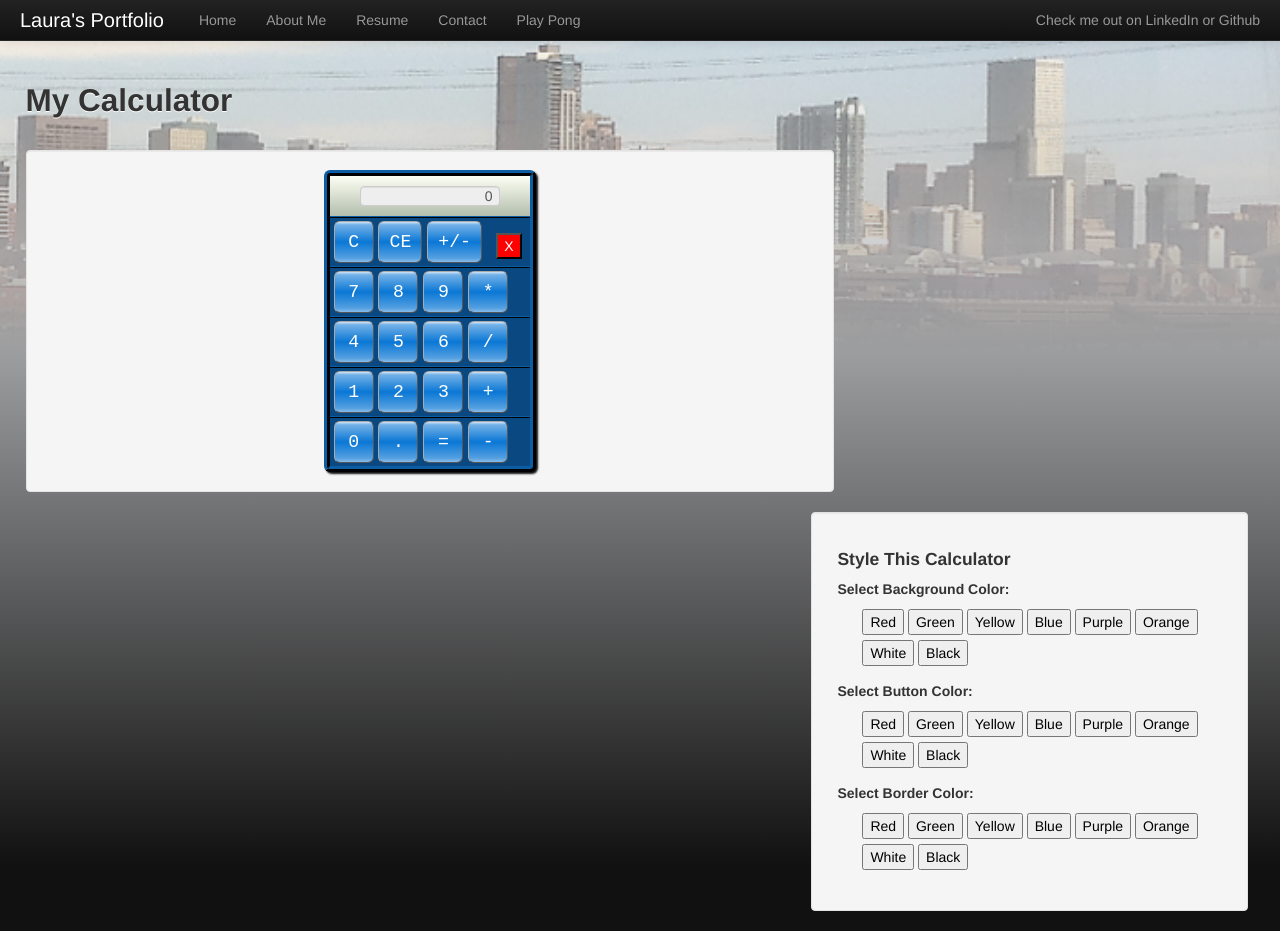
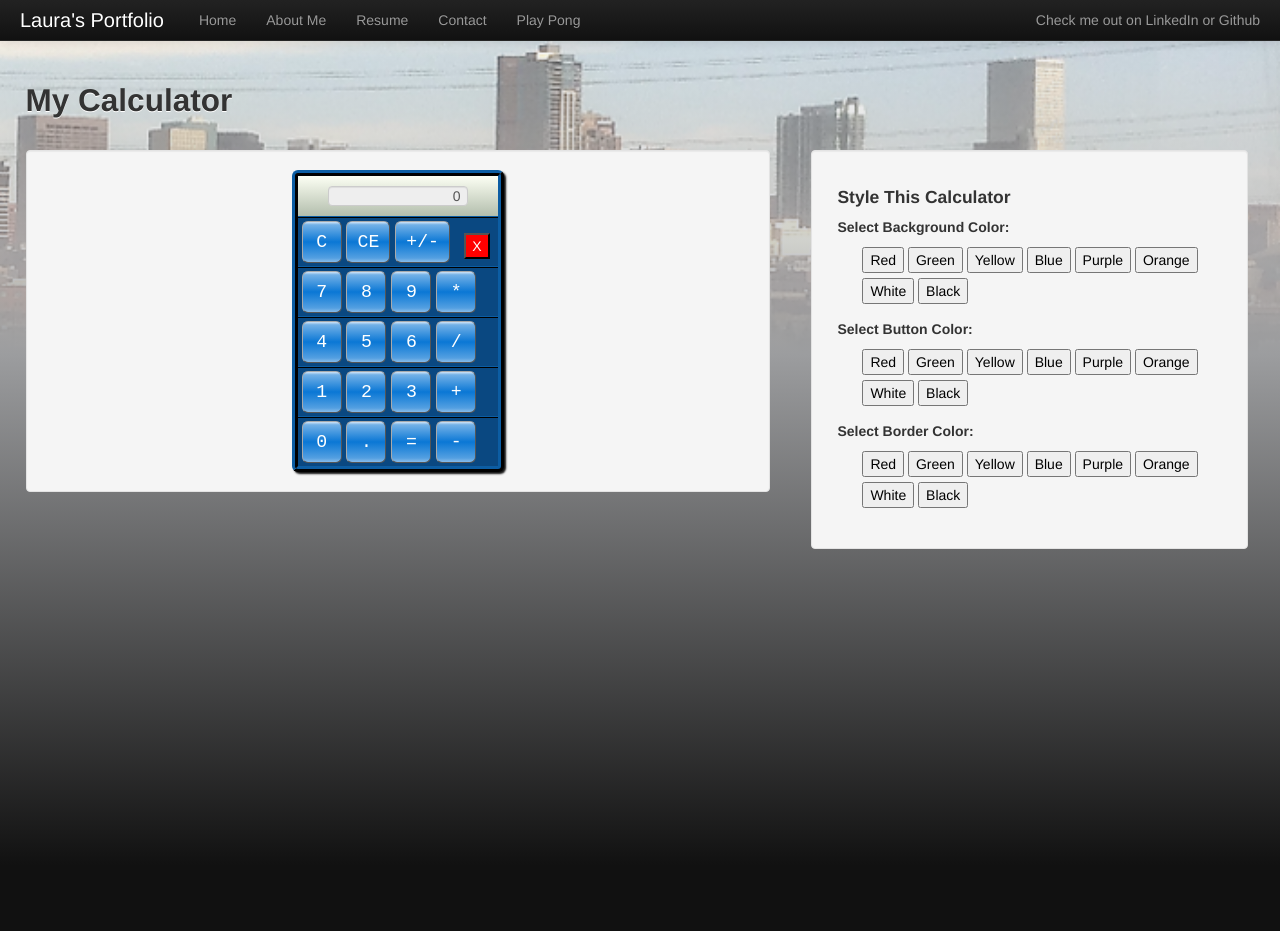
Before and after one commit to LauraR6561/Laurar6561.github.io, a Jekyll site: the page built from calculator.html, in a window 1280 px wide and 931 px high. Built offline with Jekyll 4.4.1, drawn with Linux system fonts in a browser that asks for light colours; Markdown is read by kramdown in place of the engine named in the settings.

Commit message:
changed div width

```diff
--- a/_includes/calculator-styles.html
+++ b/_includes/calculator-styles.html
@@ -1,4 +1,5 @@
-<div id="change-calc-features" class="well Rside">
+<script src= "/js/calculator.js"></script>
+    <div id="change-calc-features" class="well Rside">
     <div id="background-colors">
     <h4>Style This Calculator</h4>
         <p><strong>Select Background Color:</strong></p>
--- a/css/template.css
+++ b/css/template.css
@@ -51,7 +51,7 @@ body{
 }
 
 .Lside {
-    width: 60%;
+    width: 55%;
     margin-left: 2%;
     float:left;
 
```
